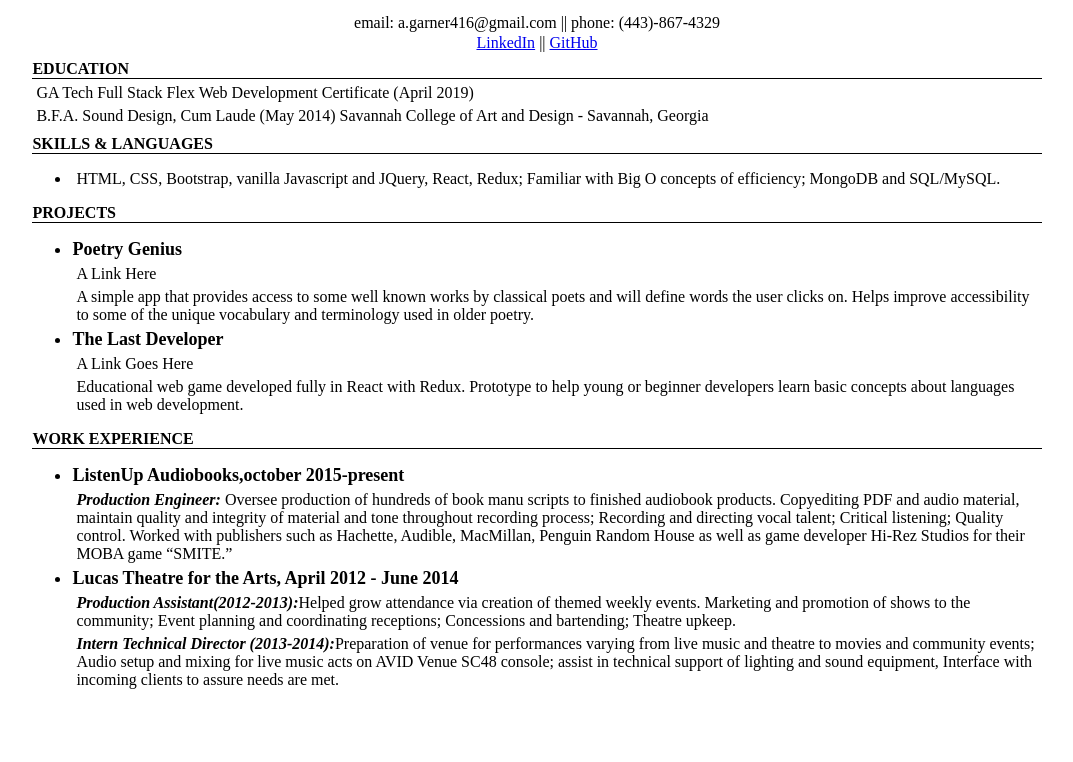
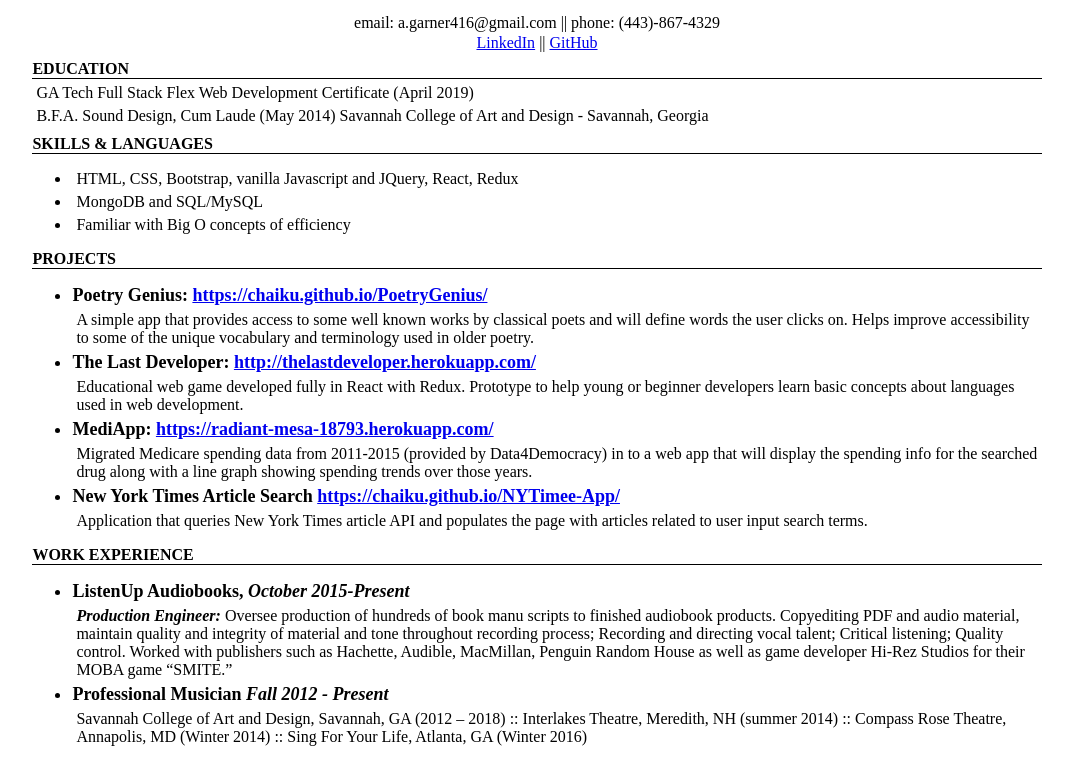
Before and after one commit to Chaiku/Resume, a plain HTML site: page index.html in a window 1280 px wide. Shown: the part 42-804 px from the top of the page, without its empty margins (103-1176 px from the left). Drawn offline with Linux system fonts and the light colour scheme.

Commit message:
restructured a bit.

```diff
--- a/index.html
+++ b/index.html
@@ -28,7 +28,13 @@
                 <h4>SKILLS & LANGUAGES</h4>
                 <ul>
                     <li>
-                        <p>HTML, CSS, Bootstrap, vanilla Javascript and JQuery, React, Redux; Familiar with Big O concepts of efficiency; MongoDB and SQL/MySQL.</p>
+                        <p>HTML, CSS, Bootstrap, vanilla Javascript and JQuery, React, Redux</p>
+                    </li>
+                    <li>
+                        <p>MongoDB and SQL/MySQL</p>
+                    </li>
+                    <li>
+                        <p>Familiar with Big O concepts of efficiency</p>
                     </li>
                 </ul>
             </div>
@@ -37,14 +43,20 @@
                 <h4>PROJECTS</h4>
                 <ul>
                     <li>
-                        <h5>Poetry Genius</h5>
-                        <p>A Link Here</p>
+                        <h5>Poetry Genius: <span><a href="https://chaiku.github.io/PoetryGenius/">https://chaiku.github.io/PoetryGenius/</a></span></h5>
                         <p>A simple app that provides access to some well known works by classical poets and will define words the user clicks on. Helps improve accessibility to some of the unique vocabulary and terminology used in older poetry.</p>
                     </li>
                     <li>
-                        <h5>The Last Developer</h5>
-                        <p>A Link Goes Here</p>
+                        <h5>The Last Developer: <span><a href="http://thelastdeveloper.herokuapp.com/">http://thelastdeveloper.herokuapp.com/</a></span></h5>
                         <p>Educational web game developed fully in React with Redux. Prototype to help young or beginner developers learn basic concepts about languages used in web development.</p>
+                    </li>
+                    <li>
+                        <h5>MediApp: <span><a href="https://radiant-mesa-18793.herokuapp.com/">https://radiant-mesa-18793.herokuapp.com/</a></span></h5>
+                        <p>Migrated Medicare spending data from 2011-2015 (provided by Data4Democracy) in to a web app that will display the spending info for the searched drug along with a line graph showing spending trends over those years.</p>
+                    </li>
+                    <li>
+                        <h5>New York Times Article Search <span><a href="https://chaiku.github.io/NYTimee-App/">https://chaiku.github.io/NYTimee-App/</a></span></h5>
+                        <p>Application that queries New York Times article API and populates the page with articles related to user input search terms.</p>
                     </li>
                 </ul>
             </div>
@@ -53,13 +65,12 @@
                 <h4>WORK EXPERIENCE</h4>
                 <ul>
                     <li>
-                        <h5>ListenUp Audiobooks,<span>october 2015-present</span></h5>
+                        <h5>ListenUp Audiobooks, <i>October 2015-Present</i></h5>
                         <p><strong><i>Production Engineer:</i></strong> Oversee production of hundreds of book manu scripts to finished audiobook products. Copyediting PDF and audio material, maintain quality and integrity of material and tone throughout recording process; Recording and directing vocal talent; Critical listening; Quality control. Worked with publishers such as Hachette, Audible, MacMillan, Penguin Random House as well as game developer Hi-Rez Studios for their MOBA game “SMITE.”</p>
                     </li>
                     <li>
-                        <h5>Lucas Theatre for the Arts, <span>April 2012 - June 2014</span></h5>
-                        <p><strong><i>Production Assistant(2012-2013):</i></strong>Helped grow attendance via creation of themed weekly events. Marketing and promotion of shows to the community; Event planning and coordinating receptions; Concessions and bartending; Theatre upkeep.</p>
-                        <p><strong><i>Intern Technical Director (2013-2014):</i></strong>Preparation of venue for performances varying from live music and theatre to movies and community events; Audio setup and mixing for live music acts on AVID Venue SC48 console; assist in technical support of lighting and sound equipment, Interface with incoming clients to assure needs are met.</p>
+                        <h5>Professional Musician <i>Fall 2012 - Present</i></h5>
+                        <p>Savannah College of Art and Design, Savannah, GA (2012 – 2018) :: Interlakes Theatre, Meredith, NH (summer 2014) :: Compass Rose Theatre, Annapolis, MD (Winter 2014) :: Sing For Your Life, Atlanta, GA (Winter 2016)</p>
                     </li>
                 </ul>
             </div>
```
